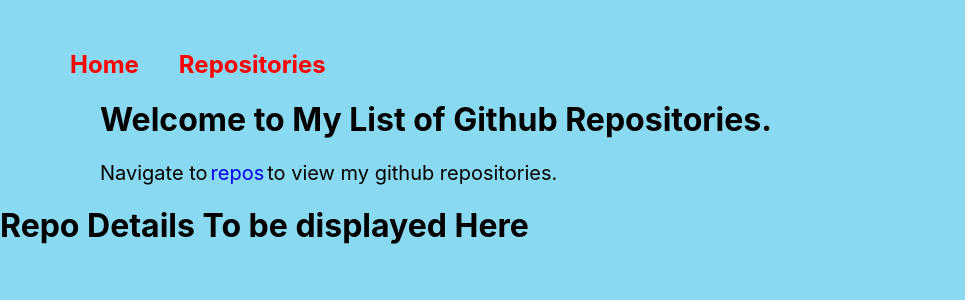
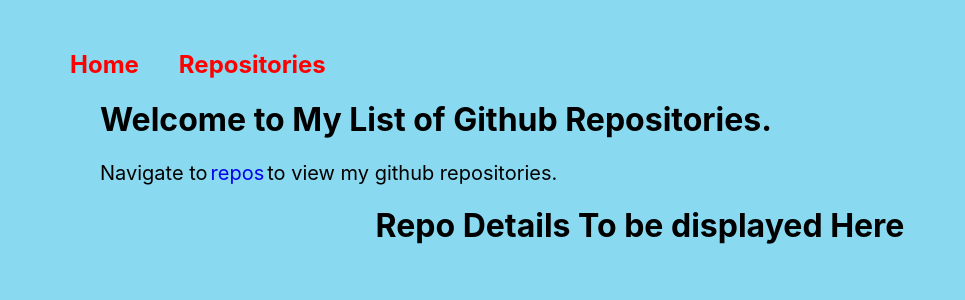
Before and after one commit to Bentike/repo-app, a React (Create React App) app: page /repo in a window 1280 px wide. Shown: the top 300 px of the page, without its empty margins (0-965 px from the left). Built offline with nearby package versions, Linux system fonts and the light colour scheme.

Commit message:
centered .repo

```diff
--- a/src/Component/Repo.js
+++ b/src/Component/Repo.js
@@ -1,8 +1,8 @@
 import './Styles/Repo.css';
 
-const Repo = () => {
+const Repo = (props) => {
     return(
-            <div>
+            <div className='repo'>
                 <h1>Repo Details To be displayed Here</h1>
             </div>
     )
--- a/src/Component/Repos.js
+++ b/src/Component/Repos.js
@@ -3,6 +3,9 @@ import Pagination from "./Pagination";
 import UserCard from "./UserCard";
 import './Styles/Users.css';
 import Spinner from "./Spinner";
+
+// link to fetch a specific url
+// https://api.github.com/repos/Bentike/about_me
 
 const Users = () => {
     const [users, setUsers] = useState([]);
--- a/src/Component/Styles/Repo.css
+++ b/src/Component/Styles/Repo.css
@@ -0,0 +1,3 @@
+.repo{
+    text-align: center;
+}
```
